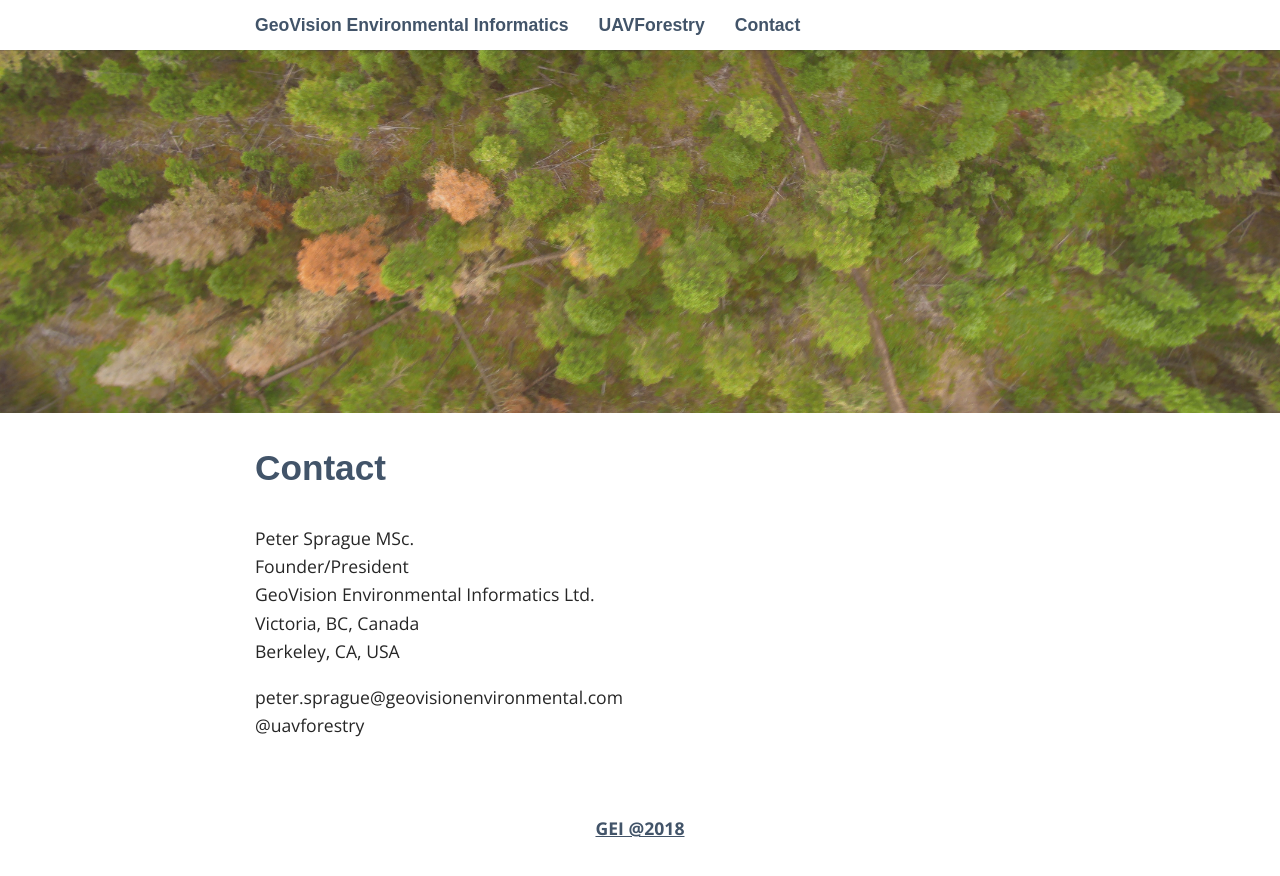
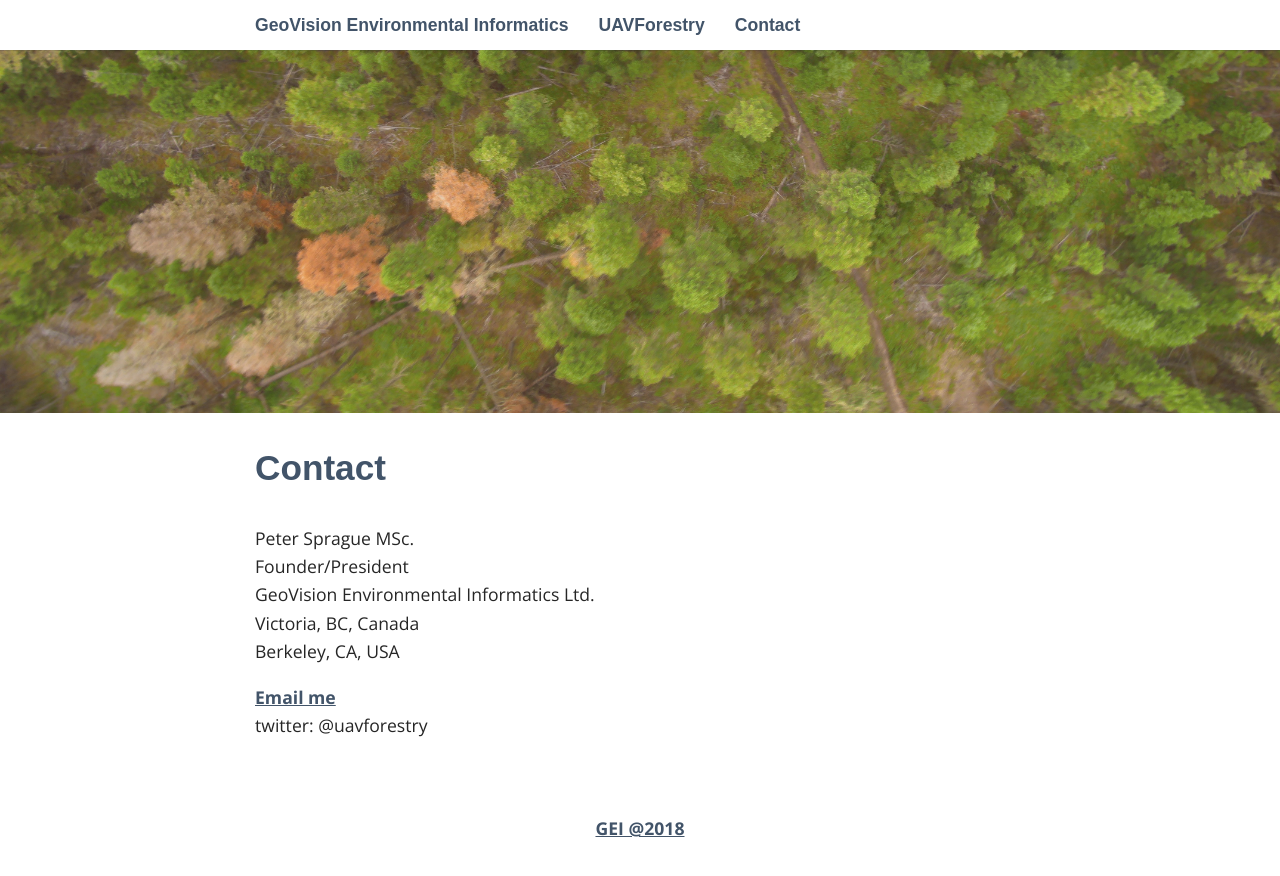
Before and after one commit to GeoVisionEnvironmental/GeoVisionenvironmental.github.io, a Jekyll site: the page built from _pages/02_contact.md, in a window 1280 px wide and 900 px high, scrolled down 87 px. Shown: the top 876 px of the window. Built offline with Jekyll 4.4.1, drawn with Linux system fonts in a browser that asks for light colours; some web fonts are replaced.

Commit message:
fixed email protect syntax

```diff
--- a/_config.yml
+++ b/_config.yml
@@ -34,8 +34,10 @@ markdown: kramdown
 theme: minima
 #theme: jekyll-theme-architect
 #theme: bootstrap
+
 plugins:
   - jekyll-feed
+  - jekyll-email-protect
 
 sass:
   sass_dir: _sass
--- a/_config_local.yml
+++ b/_config_local.yml
@@ -33,8 +33,10 @@ github_username:  GeoVisionEnvironmental
 markdown: kramdown
 theme: minima
 #theme: jekyll-theme-architect
+
 plugins:
   - jekyll-feed
+  - jekyll-email-protect
 
 sass:
   sass_dir: _sass
--- a/_pages/02_contact.md
+++ b/_pages/02_contact.md
@@ -10,5 +10,5 @@ GeoVision Environmental Informatics Ltd.\\
 Victoria, BC, Canada\\
 Berkeley, CA, USA
 
-peter.sprague@geovisionenvironmental.com\\
-@uavforestry
+<a href="mailto:{{'peter.sprague@geovisionenvironmental.com' | encode_email}}" title="Email me">Email me</a><br>
+twitter: @uavforestry
```
